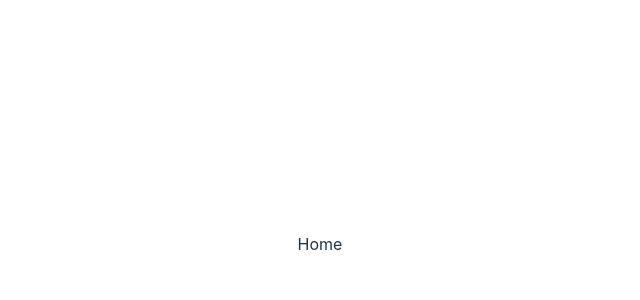
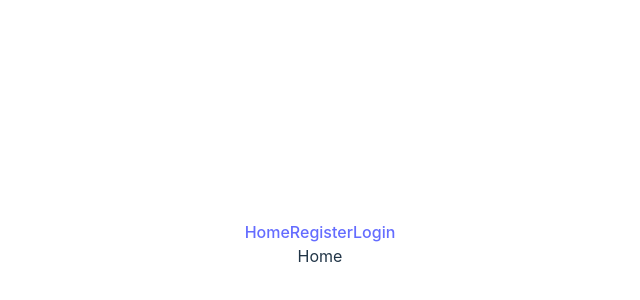
Before and after one commit to erikajdavid/MERN-Authentication, a React (Vite) app in the folder client/: page / in a window 1280 px wide. Shown: the part 156-456 px from the top of the page, without its empty margins (320-960 px from the left). Built offline with nearby package versions, Linux system fonts and the light colour scheme.

Commit message:
added nav links

```diff
--- a/client/src/components/layout/Navbar.jsx
+++ b/client/src/components/layout/Navbar.jsx
@@ -1,9 +1,13 @@
+import { Link } from "react-router-dom";
+
 const Navbar = () => {
 
     return (
-
-        <></>
-
+        <nav>
+            <Link to="/">Home</Link>
+            <Link to="/register">Register</Link>
+            <Link to="/login">Login</Link>
+        </nav>
     );
 
 }
```
